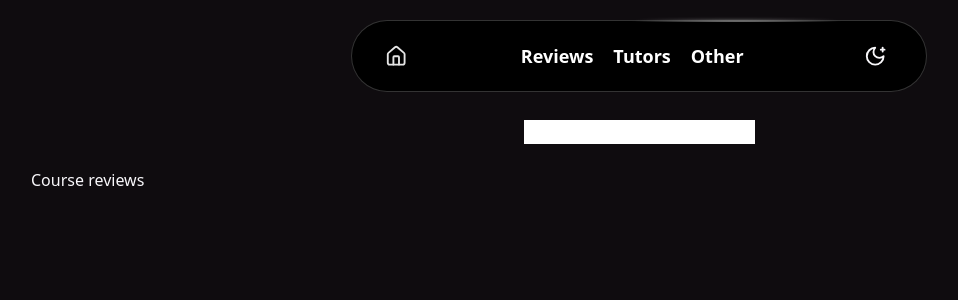
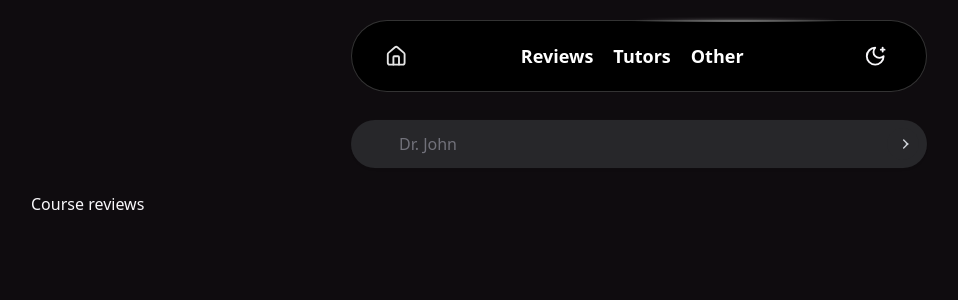
Before and after one commit to freshc0w/uqstudents, a React (Vite) app in the folder client/: page /reviews/courses in a window 1280 px wide. Shown: the top 300 px of the page, without its empty margins (1-959 px from the left). Built offline with nearby package versions, Linux system fonts and the light colour scheme.

Commit message:
refactor content-layout component

```diff
--- a/client/src/app/routes/app/reviews/reviews.tsx
+++ b/client/src/app/routes/app/reviews/reviews.tsx
@@ -1,17 +1,10 @@
 import { ContentLayout } from "@/components/layouts";
 import { Outlet } from "react-router-dom";
-
-const Input = () => {
-  return (
-    <div className="w-[100%] flex justify-center">
-      <input type="text" />
-    </div>
-  );
-};
+import { SearchInput } from "@/features/reviews/components/search-input";
 
 export const ReviewsRoute = () => {
   return (
-    <ContentLayout headerChildren={<Input />}>
+    <ContentLayout headerChildren={<SearchInput reviewType="lecturers" />}>
       <Outlet />
     </ContentLayout>
   );
--- a/client/src/components/layouts/content-layout.tsx
+++ b/client/src/components/layouts/content-layout.tsx
@@ -1,26 +1,22 @@
-import { H1, H2 } from "@/components/typography";
-
 type ContentLayoutProps = {
   children: React.ReactNode;
   headerChildren?: React.ReactNode;
-  title?: string;
 };
 
 export const ContentLayout = ({
   children,
   headerChildren,
-  title,
 }: ContentLayoutProps) => {
+  // TODO: Implement Head fore seo
   return (
     <>
       <div className="py-6">
-        <header className="mx-auto max-w-7xl px-4 sm:px-6 md:px-8 border-red-500">
-          {title && <H1>{title}</H1>}
+        <header className="mx-auto max-w-7xl px-4 sm:px-6 md:px-8">
           {headerChildren}
         </header>
-        <main className="mx-auto max-w-7xl px-4 py-6 sm:px-6 md:px-8 border-blue-500">
+        <div className="mx-auto max-w-7xl px-4 py-6 sm:px-6 md:px-8">
           {children}
-        </main>
+        </div>
       </div>
     </>
   );
--- /dev/null
+++ b/client/src/components/ui/placeholders-and-vanish-input.tsx
@@ -0,0 +1,276 @@
+"use client";
+
+import { AnimatePresence, motion } from "framer-motion";
+import { useCallback, useEffect, useRef, useState } from "react";
+import { cn } from "@/lib/utils";
+
+export function PlaceholdersAndVanishInput({
+  placeholders,
+  onChange,
+  onSubmit,
+}: {
+  placeholders: string[];
+  onChange: (e: React.ChangeEvent<HTMLInputElement>) => void;
+  onSubmit: (e: React.FormEvent<HTMLFormElement>) => void;
+}) {
+  const [currentPlaceholder, setCurrentPlaceholder] = useState(0);
+
+  const intervalRef = useRef<NodeJS.Timeout | null>(null);
+  const startAnimation = () => {
+    intervalRef.current = setInterval(() => {
+      setCurrentPlaceholder((prev) => (prev + 1) % placeholders.length);
+    }, 3000);
+  };
+  const handleVisibilityChange = () => {
+    if (document.visibilityState !== "visible" && intervalRef.current) {
+      clearInterval(intervalRef.current); // Clear the interval when the tab is not visible
+      intervalRef.current = null;
+    } else if (document.visibilityState === "visible") {
+      startAnimation(); // Restart the interval when the tab becomes visible
+    }
+  };
+
+  useEffect(() => {
+    startAnimation();
+    document.addEventListener("visibilitychange", handleVisibilityChange);
+
+    return () => {
+      if (intervalRef.current) {
+        clearInterval(intervalRef.current);
+      }
+      document.removeEventListener("visibilitychange", handleVisibilityChange);
+    };
+  }, [placeholders]);
+
+  const canvasRef = useRef<HTMLCanvasElement>(null);
+  const newDataRef = useRef<any[]>([]);
+  const inputRef = useRef<HTMLInputElement>(null);
+  const [value, setValue] = useState("");
+  const [animating, setAnimating] = useState(false);
+
+  const draw = useCallback(() => {
+    if (!inputRef.current) return;
+    const canvas = canvasRef.current;
+    if (!canvas) return;
+    const ctx = canvas.getContext("2d");
+    if (!ctx) return;
+
+    canvas.width = 800;
+    canvas.height = 800;
+    ctx.clearRect(0, 0, 800, 800);
+    const computedStyles = getComputedStyle(inputRef.current);
+
+    const fontSize = parseFloat(computedStyles.getPropertyValue("font-size"));
+    ctx.font = `${fontSize * 2}px ${computedStyles.fontFamily}`;
+    ctx.fillStyle = "#FFF";
+    ctx.fillText(value, 16, 40);
+
+    const imageData = ctx.getImageData(0, 0, 800, 800);
+    const pixelData = imageData.data;
+    const newData: any[] = [];
+
+    for (let t = 0; t < 800; t++) {
+      let i = 4 * t * 800;
+      for (let n = 0; n < 800; n++) {
+        let e = i + 4 * n;
+        if (
+          pixelData[e] !== 0 &&
+          pixelData[e + 1] !== 0 &&
+          pixelData[e + 2] !== 0
+        ) {
+          newData.push({
+            x: n,
+            y: t,
+            color: [
+              pixelData[e],
+              pixelData[e + 1],
+              pixelData[e + 2],
+              pixelData[e + 3],
+            ],
+          });
+        }
+      }
+    }
+
+    newDataRef.current = newData.map(({ x, y, color }) => ({
+      x,
+      y,
+      r: 1,
+      color: `rgba(${color[0]}, ${color[1]}, ${color[2]}, ${color[3]})`,
+    }));
+  }, [value]);
+
+  useEffect(() => {
+    draw();
+  }, [value, draw]);
+
+  const animate = (start: number) => {
+    const animateFrame = (pos: number = 0) => {
+      requestAnimationFrame(() => {
+        const newArr = [];
+        for (let i = 0; i < newDataRef.current.length; i++) {
+          const current = newDataRef.current[i];
+          if (current.x < pos) {
+            newArr.push(current);
+          } else {
+            if (current.r <= 0) {
+              current.r = 0;
+              continue;
+            }
+            current.x += Math.random() > 0.5 ? 1 : -1;
+            current.y += Math.random() > 0.5 ? 1 : -1;
+            current.r -= 0.05 * Math.random();
+            newArr.push(current);
+          }
+        }
+        newDataRef.current = newArr;
+        const ctx = canvasRef.current?.getContext("2d");
+        if (ctx) {
+          ctx.clearRect(pos, 0, 800, 800);
+          newDataRef.current.forEach((t) => {
+            const { x: n, y: i, r: s, color: color } = t;
+            if (n > pos) {
+              ctx.beginPath();
+              ctx.rect(n, i, s, s);
+              ctx.fillStyle = color;
+              ctx.strokeStyle = color;
+              ctx.stroke();
+            }
+          });
+        }
+        if (newDataRef.current.length > 0) {
+          animateFrame(pos - 8);
+        } else {
+          setValue("");
+          setAnimating(false);
+        }
+      });
+    };
+    animateFrame(start);
+  };
+
+  const handleKeyDown = (e: React.KeyboardEvent<HTMLInputElement>) => {
+    if (e.key === "Enter" && !animating) {
+      vanishAndSubmit();
+    }
+  };
+
+  const vanishAndSubmit = () => {
+    setAnimating(true);
+    draw();
+
+    const value = inputRef.current?.value || "";
+    if (value && inputRef.current) {
+      const maxX = newDataRef.current.reduce(
+        (prev, current) => (current.x > prev ? current.x : prev),
+        0
+      );
+      animate(maxX);
+    }
+  };
+
+  const handleSubmit = (e: React.FormEvent<HTMLFormElement>) => {
+    e.preventDefault();
+    vanishAndSubmit();
+    onSubmit && onSubmit(e);
+  };
+  return (
+    <form
+      className={cn(
+        "w-full relative max-w-xl mx-auto bg-white dark:bg-zinc-800 h-12 rounded-full overflow-hidden shadow-[0px_2px_3px_-1px_rgba(0,0,0,0.1),_0px_1px_0px_0px_rgba(25,28,33,0.02),_0px_0px_0px_1px_rgba(25,28,33,0.08)] transition duration-200",
+        value && "bg-gray-50"
+      )}
+      onSubmit={handleSubmit}
+    >
+      <canvas
+        className={cn(
+          "absolute pointer-events-none  text-base transform scale-50 top-[20%] left-2 sm:left-8 origin-top-left filter invert dark:invert-0 pr-20",
+          !animating ? "opacity-0" : "opacity-100"
+        )}
+        ref={canvasRef}
+      />
+      <input
+        onChange={(e) => {
+          if (!animating) {
+            setValue(e.target.value);
+            onChange && onChange(e);
+          }
+        }}
+        onKeyDown={handleKeyDown}
+        ref={inputRef}
+        value={value}
+        type="text"
+        className={cn(
+          "w-full relative text-sm sm:text-base z-50 border-none dark:text-white bg-transparent text-black h-full rounded-full focus:outline-none focus:ring-0 pl-4 sm:pl-10 pr-20",
+          animating && "text-transparent dark:text-transparent"
+        )}
+      />
+
+      <button
+        disabled={!value}
+        type="submit"
+        className="absolute right-2 top-1/2 z-50 -translate-y-1/2 h-8 w-8 rounded-full disabled:bg-gray-100 bg-black dark:bg-zinc-900 dark:disabled:bg-zinc-800 transition duration-200 flex items-center justify-center"
+      >
+        <motion.svg
+          xmlns="http://www.w3.org/2000/svg"
+          width="24"
+          height="24"
+          viewBox="0 0 24 24"
+          fill="none"
+          stroke="currentColor"
+          strokeWidth="2"
+          strokeLinecap="round"
+          strokeLinejoin="round"
+          className="text-gray-300 h-4 w-4"
+        >
+          <path stroke="none" d="M0 0h24v24H0z" fill="none" />
+          <motion.path
+            d="M5 12l14 0"
+            initial={{
+              strokeDasharray: "50%",
+              strokeDashoffset: "50%",
+            }}
+            animate={{
+              strokeDashoffset: value ? 0 : "50%",
+            }}
+            transition={{
+              duration: 0.3,
+              ease: "linear",
+            }}
+          />
+          <path d="M13 18l6 -6" />
+          <path d="M13 6l6 6" />
+        </motion.svg>
+      </button>
+
+      <div className="absolute inset-0 flex items-center rounded-full pointer-events-none">
+        <AnimatePresence mode="wait">
+          {!value && (
+            <motion.p
+              initial={{
+                y: 5,
+                opacity: 0,
+              }}
+              key={`current-placeholder-${currentPlaceholder}`}
+              animate={{
+                y: 0,
+                opacity: 1,
+              }}
+              exit={{
+                y: -15,
+                opacity: 0,
+              }}
+              transition={{
+                duration: 0.3,
+                ease: "linear",
+              }}
+              className="dark:text-zinc-500 text-sm sm:text-base font-normal text-neutral-500 pl-4 sm:pl-12 text-left w-[calc(100%-2rem)] truncate"
+            >
+              {placeholders[currentPlaceholder]}
+            </motion.p>
+          )}
+        </AnimatePresence>
+      </div>
+    </form>
+  );
+}
```
